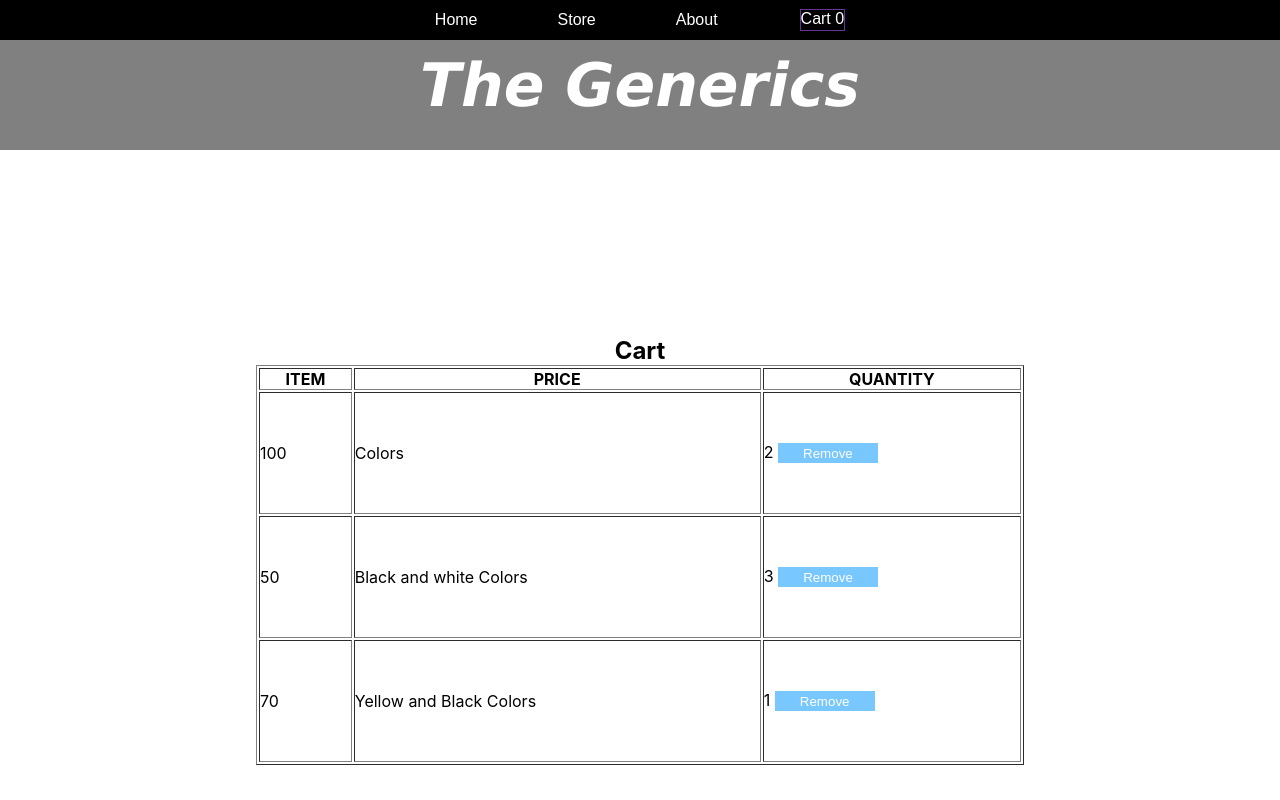
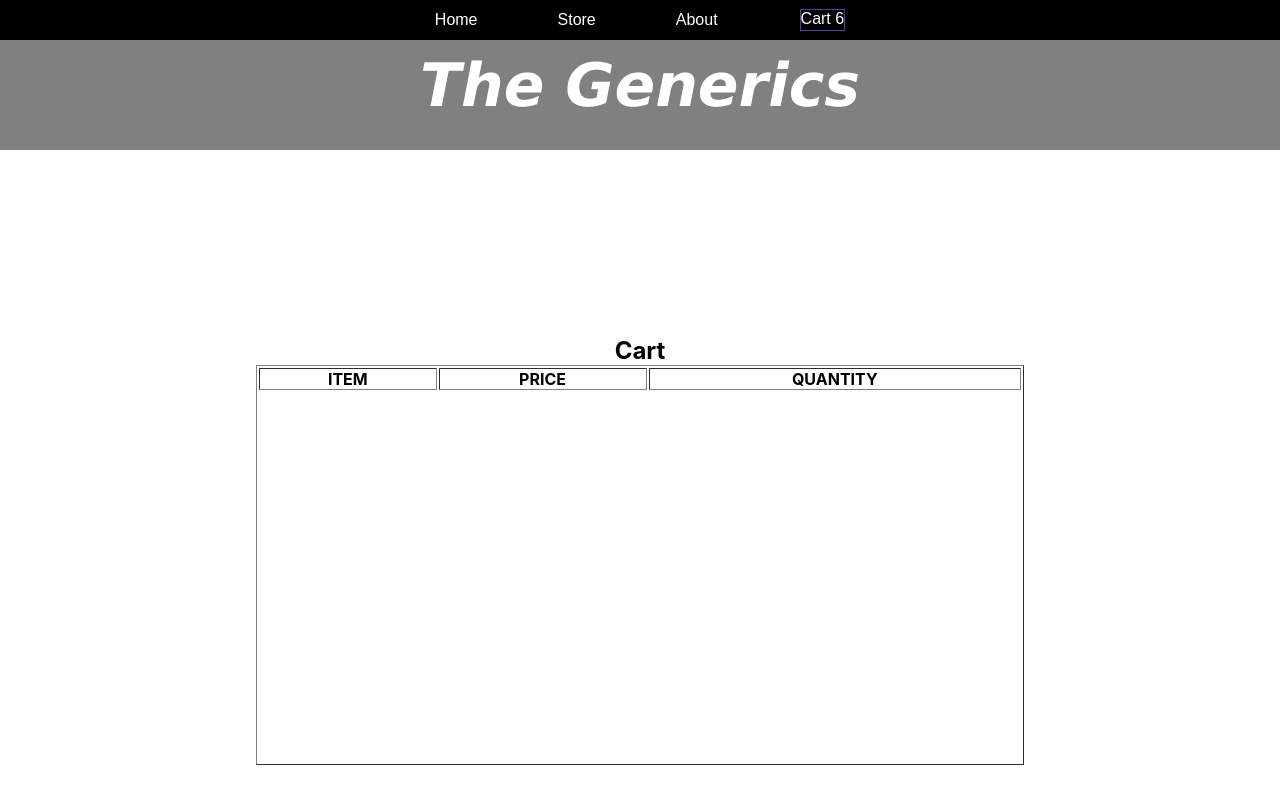
Before and after one commit to Rohantastic/ECommerceSite, a React (Create React App) app: page /cart in a window 1280 px wide. Shown: the top 800 px of the page. Built offline with nearby package versions, Linux system fonts and the light colour scheme.

Commit message:
livecart is not updated

```diff
--- a/src/components/Pages/Cart.jsx
+++ b/src/components/Pages/Cart.jsx
@@ -2,14 +2,15 @@ import React, { useContext } from 'react'
 import "./Cart.css";
 import Header from '../common/Header';
 import Footer from '../common/Footer';
-import { CartContext } from '../contexts/CartContext';
+import { CartItemContext } from '../contexts/CartItemContext';
+
 
 
 
 const Cart = () => {
 
-    const cartData = useContext(CartContext);
-    console.log(cartData);
+    const cartData = useContext(CartItemContext);
+    console.log("carting:: ", cartData);
     return (
         <>
             <Header />
@@ -25,11 +26,11 @@ const Cart = () => {
                             </tr>
                         </thead>
                         <tbody>
-                            {cartData.cartElements.map((item,index)=>(
+                            {cartData.data.map((item,index)=>(
                                 <tr key={index}>
                                     <td>{item.price}</td>
                                     <td>{item.title}</td>
-                                    <td>{item.quantity} <button>Remove</button></td>
+                                    <td>{item.quantity} <button onClick={()=>{cartData.removeFromCart(index)}}>Remove</button></td>
                                 </tr>
                             ))}
                         </tbody>
--- a/src/components/common/Navbar.jsx
+++ b/src/components/common/Navbar.jsx
@@ -1,14 +1,21 @@
-import React from 'react';
+import React, { useContext } from 'react';
 import { Link } from 'react-router-dom';
 import "./Navbar.css";
+import { CartContext } from '../contexts/CartContext';
 
 const Navbar = (props) => {
+  const count = useContext(CartContext);
+  let quantity = 0;
+  for(let i = 0 ; i < count.cartElements.length ; i++){
+    quantity+= count.cartElements[i].quantity;
+  }
+
   return (
     <nav>
       <Link to="/">Home</Link>
       <Link to="/store">Store</Link>
       <Link to="/about">About</Link>
-      <Link to="/cart" id="cart-button" onClick={props.onClick}>Cart <span id="cart-amount">0</span></Link>
+      <Link to="/cart" id="cart-button" onClick={props.onClick}>Cart <span id="cart-amount">{quantity}</span></Link>
     </nav>
   );
 }
--- /dev/null
+++ b/src/components/contexts/CartItemContext.jsx
@@ -0,0 +1,40 @@
+import React, { createContext, useState } from "react";
+
+export const CartItemContext = createContext(null);
+
+const CartItemProvider = (props) => {
+  const [data, setData] = useState([]);
+
+  const addToCart = (product) => {
+    const existingData = data.find((item) => item.id === product.id);
+    if (existingData) {
+      const updatedData = data.map((item) =>
+        item.id === product.id ? { ...item, quantity: item.quantity + 1 } : item
+      );
+      setData(updatedData);
+    } else {
+      setData([...data, { ...product, quantity: 1 }]);
+    }
+  };
+
+  const removeFromCart = (id) => {
+    const updatedData = data.filter((item) => item.id !== id);
+    setData(updatedData);
+  };
+
+  const contextValue = {
+    addToCart,
+    removeFromCart,
+    data,
+  };
+
+  console.log(data);
+
+  return (
+    <CartItemContext.Provider value={contextValue}>
+      {props.children}
+    </CartItemContext.Provider>
+  );
+};
+
+export default CartItemProvider;
--- a/src/components/products/Product.jsx
+++ b/src/components/products/Product.jsx
@@ -1,7 +1,13 @@
-import React from 'react'
+import React, { useContext } from 'react'
 import "./Product.css"
+import { CartItemContext } from '../contexts/CartItemContext'
+
 
 const Product = (props) => {
+
+    const cartCtx = useContext(CartItemContext);
+
+
 
     return (
         <>
@@ -12,7 +18,7 @@ const Product = (props) => {
                 <img src={props.imageUrl} className='product-image' />
                 <h2>{props.title}</h2>
                 <p>${props.price}</p>
-                <button className='cart-button'>Add To Cart</button>
+                <button className='cart-button' onClick={()=>{cartCtx.addToCart(props)}}>Add To Cart</button>
             </div>
 
         </>
--- a/src/components/products/ProductArr.jsx
+++ b/src/components/products/ProductArr.jsx
@@ -3,6 +3,7 @@ import Product from './Product';
 import './ProductArr.css';
 
 const ProductArr = () => {
+
   const productsArr = [
     {
       id:1,
@@ -30,6 +31,8 @@ const ProductArr = () => {
     }
   ];
 
+
+
   console.log("inside productsarr");
   return (
     <>
```
Also changed, not shown: src/index.js (+5 -2 lines).
